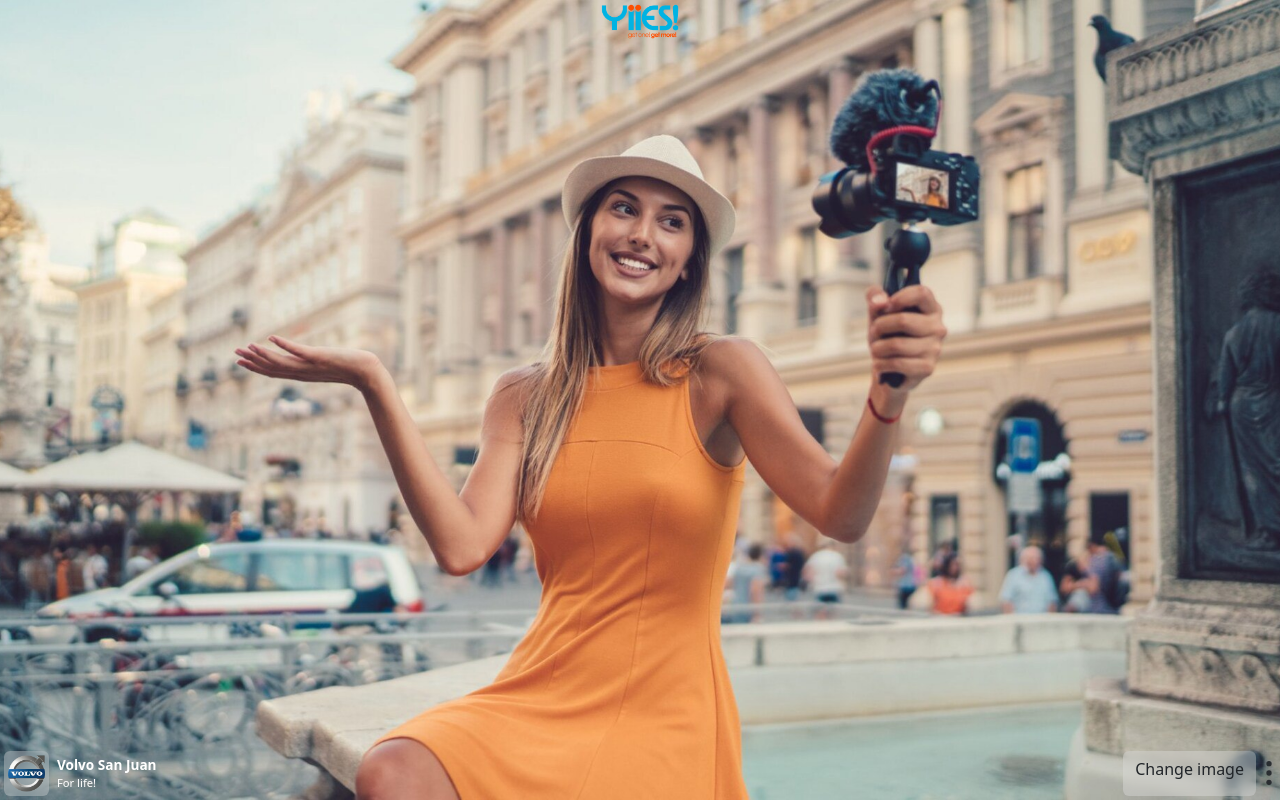
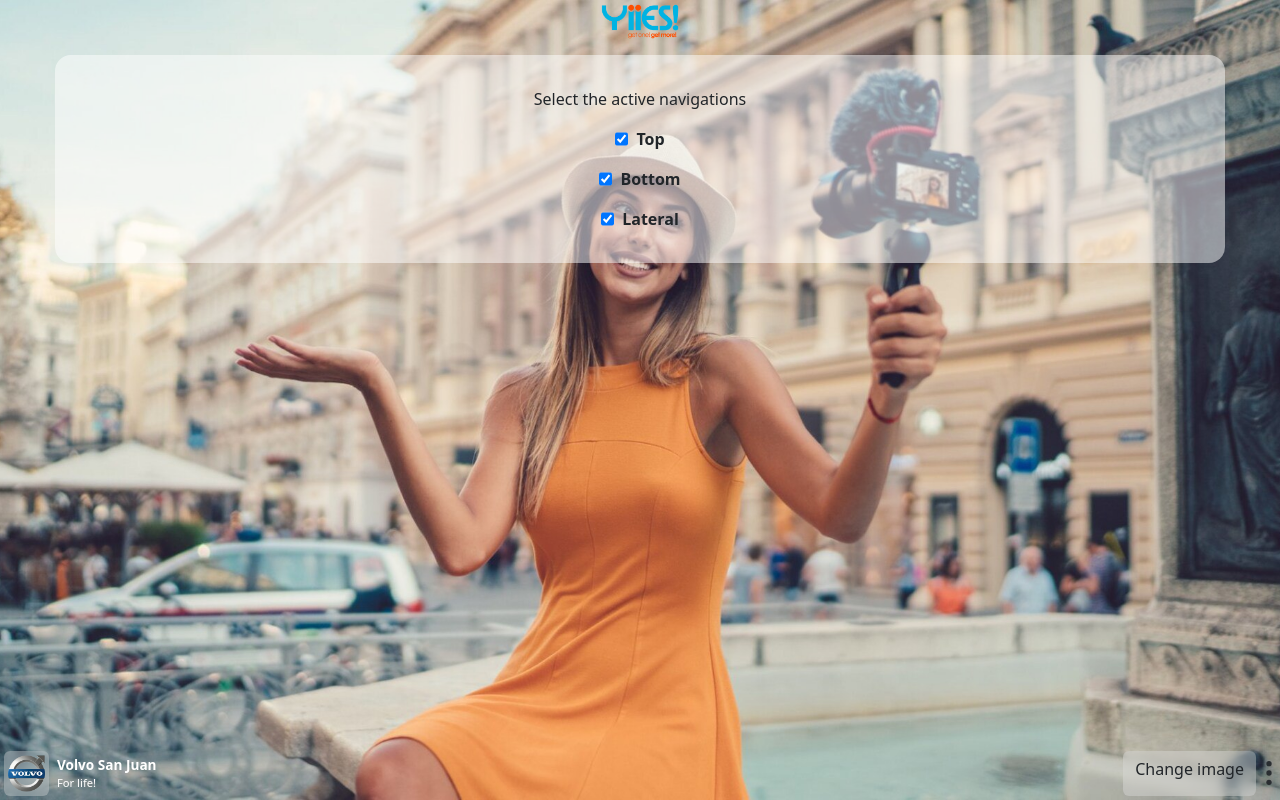
Before and after one commit to danny1998cuba/yiies-layout, an Angular app: page / in a window 1280 px wide. Built offline with nearby package versions, Linux system fonts and the light colour scheme.

Commit message:
Select active navigations

```diff
--- a/src/app/layout/main-component/main-component.component.html
+++ b/src/app/layout/main-component/main-component.component.html
@@ -5,18 +5,21 @@
 <!-- End::Header -->
 
 <!-- Begin::Navigation -->
-<app-navigation-lateral class="navigation lateral left" [position]="'left'" [orientation]="_orientation" #nav_left
-    (clicked)="syncLateralnavigations($event)" (menuSelected)="syncLateralnavigationsOptions($event)" [menu]="menus"
+<app-navigation-lateral *ngIf="isActiveNavigation('lateral')" class="navigation lateral left" [position]="'left'"
+    [orientation]="_orientation" #nav_left (clicked)="syncLateralnavigations($event)"
+    (menuSelected)="syncLateralnavigationsOptions($event)" [menu]="menus"
     (emitHeight)="innerHeightChanged($event)"></app-navigation-lateral>
-<app-navigation-lateral class="navigation lateral right" [position]="'right'" [orientation]="_orientation" #nav_right
-    (clicked)="syncLateralnavigations($event)" (menuSelected)="syncLateralnavigationsOptions($event)" [menu]="menus"
+<app-navigation-lateral *ngIf="isActiveNavigation('lateral')" class="navigation lateral right" [position]="'right'"
+    [orientation]="_orientation" #nav_right (clicked)="syncLateralnavigations($event)"
+    (menuSelected)="syncLateralnavigationsOptions($event)" [menu]="menus"
     (emitHeight)="innerHeightChanged($event)"></app-navigation-lateral>
-<app-navigation-superior class="navigation top" [orientation]="_orientation" #nav_top [class.side]="showTopFooter"
-    [isSide]="showTopFooter" (clicked)="syncLateralnavigations($event)"
+<app-navigation-superior *ngIf="isActiveNavigation('top')" class="navigation top" [orientation]="_orientation" #nav_top
+    [class.side]="showTopFooter" [isSide]="showTopFooter" (clicked)="syncLateralnavigations($event)"
     (menuSelected)="syncLateralnavigationsOptions($event)" [menu]="menus"
     (emitHeight)="innerHeightChanged($event)"></app-navigation-superior>
-<app-navigation-inferior class="navigation bottom side" [orientation]="_orientation" #nav_bottom
-    (clicked)="syncLateralnavigations($event)" (menuSelected)="syncLateralnavigationsOptions($event)" [menu]="menus"
+<app-navigation-inferior *ngIf="isActiveNavigation('bottom')" class="navigation bottom side"
+    [orientation]="_orientation" #nav_bottom (clicked)="syncLateralnavigations($event)"
+    (menuSelected)="syncLateralnavigationsOptions($event)" [menu]="menus"
     (emitHeight)="innerHeightChanged($event)"></app-navigation-inferior>
 <!-- End::Navigation -->
 
@@ -28,13 +31,20 @@
 
 <!-- Begin::Content -->
 <div class="content">
-    <router-outlet></router-outlet>
+    <form [formGroup]="form" class="form">
+        Select the active navigations
+        <label formArrayName="navigations" *ngFor="let position of positions; let i = index">
+            <input type="checkbox" [formControlName]="i">
+            {{position}}
+        </label>
+    </form>
 </div>
 <!-- End::Content -->
 
 <!-- Begin::Footer -->
 <app-dynamic-footer button-name="Change image" (buttonAction)="changeImage()" [showingLogo]="hideHeader"
-    [with-navigation]="true" [class.hidden-footer]="showTopFooter"></app-dynamic-footer>
+    [with-navigation]="isActiveNavigation('bottom')" [class.hidden-footer]="showTopFooter"></app-dynamic-footer>
 <app-dynamic-footer button-name="Change image" (buttonAction)="changeImage()" [showingLogo]="hideHeader"
-    [position]="'top'" [with-navigation]="true" [class.hidden-footer]="!showTopFooter"></app-dynamic-footer>
+    [position]="'top'" [with-navigation]="isActiveNavigation('top')"
+    [class.hidden-footer]="!showTopFooter"></app-dynamic-footer>
 <!-- End::Footer -->
--- a/src/app/layout/main-component/main-component.component.scss
+++ b/src/app/layout/main-component/main-component.component.scss
@@ -184,8 +184,29 @@
     position: absolute;
     z-index: 2;
     content: '';
-    width: calc(100% - 120px);
+    width: calc(100% - 110px);
+    top: 55px;
     bottom: 55px;
     left: 0;
-    margin: 0 60px;
+    margin: 0 55px;
+
+    .form {
+        display: flex;
+        align-items: center;
+        justify-content: center;
+        flex-direction: column;
+        gap: 1rem;
+
+        padding: 2rem;
+        background: rgba($color: #ffffff, $alpha: 0.5);
+        backdrop-filter: 5px;
+        border-radius: 1rem;
+
+        label {
+            display: flex;
+            gap: 0.5rem;
+            font-weight: bold;
+            text-transform: capitalize;
+        }
+    }
 }
--- a/src/app/layout/main-component/main-component.component.ts
+++ b/src/app/layout/main-component/main-component.component.ts
@@ -6,6 +6,7 @@ import { ButtonMenuComponent, IButtonMenuData } from 'src/app/components/button-
 import { POSITION, Position } from 'src/app/data/utils.model';
 import { NavigationSuperiorComponent } from '../navigation-superior/navigation-superior.component';
 import { NavigationInferiorComponent } from '../navigation-inferior/navigation-inferior.component';
+import { FormArray, FormControl, FormGroup } from '@angular/forms';
 
 @Component({
   selector: 'app-main-component',
@@ -33,11 +34,26 @@ export class MainComponentComponent implements OnInit {
 
   // Menus
   menus = menu_example
+  form: FormGroup
+  positions = [POSITION.TOP, POSITION.BOTTOM, 'lateral']
+  activeNavigations = [true, true, true]
 
   constructor(
     private _route: ActivatedRoute,
     private _cdr: ChangeDetectorRef
-  ) { }
+  ) {
+    this.form = new FormGroup({
+      navigations: new FormArray([
+        new FormControl(true),
+        new FormControl(true),
+        new FormControl(true)
+      ])
+    })
+
+    this.form.get('navigations')?.valueChanges.subscribe(change => {
+      this.activeNavigations = change
+    })
+  }
 
   ngOnInit(): void {
     this._orientation = window.matchMedia("(orientation: portrait)").matches ? 'portrait' : 'landscape'
@@ -55,20 +71,20 @@ export class MainComponentComponent implements OnInit {
 
   syncLateralnavigations(options: { position: Position, opened: boolean }) {
     if (options.position === POSITION.LEFT && options.opened) {
-      if (this.navRight.isOpen) this.navRight.toggleOpen()
-      if (this.navTop.isOpen) this.navTop.toggleOpen()
-      if (this.navBottom.isOpen) this.navBottom.toggleOpen()
+      if (this.navRight && this.navRight.isOpen) this.navRight.toggleOpen()
+      if (this.navTop && this.navTop.isOpen) this.navTop.toggleOpen()
+      if (this.navBottom && this.navBottom.isOpen) this.navBottom.toggleOpen()
     }
     if (options.position === POSITION.RIGHT && options.opened) {
-      if (this.navLeft.isOpen) this.navLeft.toggleOpen()
-      if (this.navTop.isOpen) this.navTop.toggleOpen()
-      if (this.navBottom.isOpen) this.navBottom.toggleOpen()
+      if (this.navLeft && this.navLeft.isOpen) this.navLeft.toggleOpen()
+      if (this.navTop && this.navTop.isOpen) this.navTop.toggleOpen()
+      if (this.navBottom && this.navBottom.isOpen) this.navBottom.toggleOpen()
     }
     if (options.position === POSITION.TOP) {
       if (options.opened) {
-        if (this.navRight.isOpen) this.navRight.toggleOpen()
-        if (this.navLeft.isOpen) this.navLeft.toggleOpen()
-        if (this.navBottom.isOpen) this.navBottom.toggleOpen()
+        if (this.navRight && this.navRight.isOpen) this.navRight.toggleOpen()
+        if (this.navLeft && this.navLeft.isOpen) this.navLeft.toggleOpen()
+        if (this.navBottom && this.navBottom.isOpen) this.navBottom.toggleOpen()
         this.hideHeader = true
       } else {
         this.hideHeader = false
@@ -76,9 +92,9 @@ export class MainComponentComponent implements OnInit {
     }
     if (options.position === POSITION.BOTTOM) {
       if (options.opened) {
-        if (this.navRight.isOpen) this.navRight.toggleOpen()
-        if (this.navLeft.isOpen) this.navLeft.toggleOpen()
-        if (this.navTop.isOpen) this.navTop.toggleOpen()
+        if (this.navRight && this.navRight.isOpen) this.navRight.toggleOpen()
+        if (this.navLeft && this.navLeft.isOpen) this.navLeft.toggleOpen()
+        if (this.navTop && this.navTop.isOpen) this.navTop.toggleOpen()
         this.hideHeader = true
         this.showTopFooter = true
       } else {
@@ -95,24 +111,24 @@ export class MainComponentComponent implements OnInit {
   syncLateralnavigationsOptions(options: { data: IButtonMenuData | null, isColladpsed: boolean, src: Position }) {
     switch (options.src) {
       case POSITION.LEFT:
-        this.navRight.remoteOpen(options.data?.token || '', options.isColladpsed)
-        this.navTop.remoteOpen(options.data?.token || '', options.isColladpsed)
-        this.navBottom.remoteOpen(options.data?.token || '', options.isColladpsed)
+        if (!!this.navRight) this.navRight.remoteOpen(options.data?.token || '', options.isColladpsed)
+        if (!!this.navTop) this.navTop.remoteOpen(options.data?.token || '', options.isColladpsed)
+        if (!!this.navBottom) this.navBottom.remoteOpen(options.data?.token || '', options.isColladpsed)
         break;
       case POSITION.RIGHT:
-        this.navLeft.remoteOpen(options.data?.token || '', options.isColladpsed)
-        this.navTop.remoteOpen(options.data?.token || '', options.isColladpsed)
-        this.navBottom.remoteOpen(options.data?.token || '', options.isColladpsed)
+        if (!!this.navLeft) this.navLeft.remoteOpen(options.data?.token || '', options.isColladpsed)
+        if (!!this.navTop) this.navTop.remoteOpen(options.data?.token || '', options.isColladpsed)
+        if (!!this.navBottom) this.navBottom.remoteOpen(options.data?.token || '', options.isColladpsed)
         break;
       case POSITION.TOP:
-        this.navLeft.remoteOpen(options.data?.token || '', options.isColladpsed)
-        this.navRight.remoteOpen(options.data?.token || '', options.isColladpsed)
-        this.navBottom.remoteOpen(options.data?.token || '', options.isColladpsed)
+        if (!!this.navLeft) this.navLeft.remoteOpen(options.data?.token || '', options.isColladpsed)
+        if (!!this.navRight) this.navRight.remoteOpen(options.data?.token || '', options.isColladpsed)
+        if (!!this.navBottom) this.navBottom.remoteOpen(options.data?.token || '', options.isColladpsed)
         break;
       case POSITION.BOTTOM:
-        this.navTop.remoteOpen(options.data?.token || '', options.isColladpsed)
-        this.navLeft.remoteOpen(options.data?.token || '', options.isColladpsed)
-        this.navRight.remoteOpen(options.data?.token || '', options.isColladpsed)
+        if (!!this.navTop) this.navTop.remoteOpen(options.data?.token || '', options.isColladpsed)
+        if (!!this.navLeft) this.navLeft.remoteOpen(options.data?.token || '', options.isColladpsed)
+        if (!!this.navRight) this.navRight.remoteOpen(options.data?.token || '', options.isColladpsed)
         break;
     }
   }
@@ -139,4 +155,11 @@ export class MainComponentComponent implements OnInit {
       }
     }
   }
+
+  isActiveNavigation(nav: string): boolean {
+    if (nav === POSITION.TOP) return this.activeNavigations[0]
+    if (nav === POSITION.BOTTOM) return this.activeNavigations[1]
+    if (nav === 'lateral') return this.activeNavigations[2]
+    return false
+  }
 }
```
